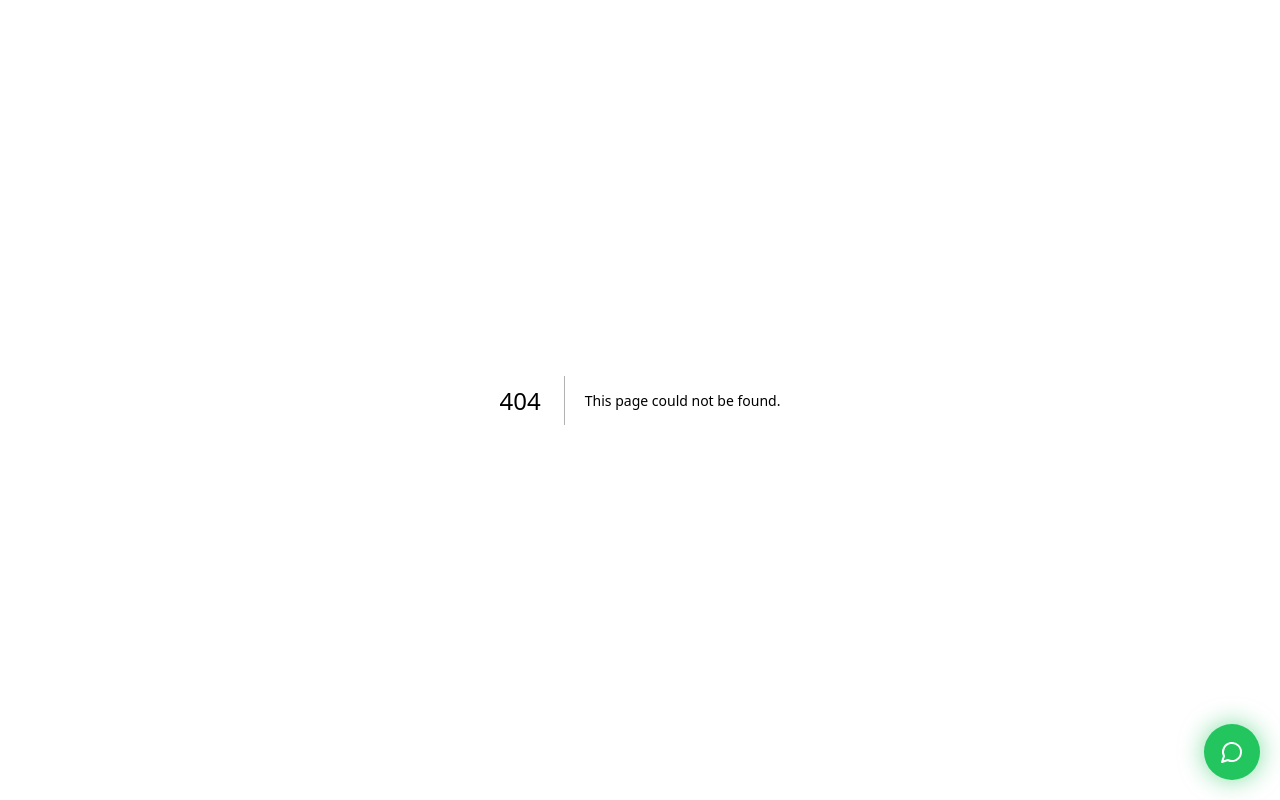
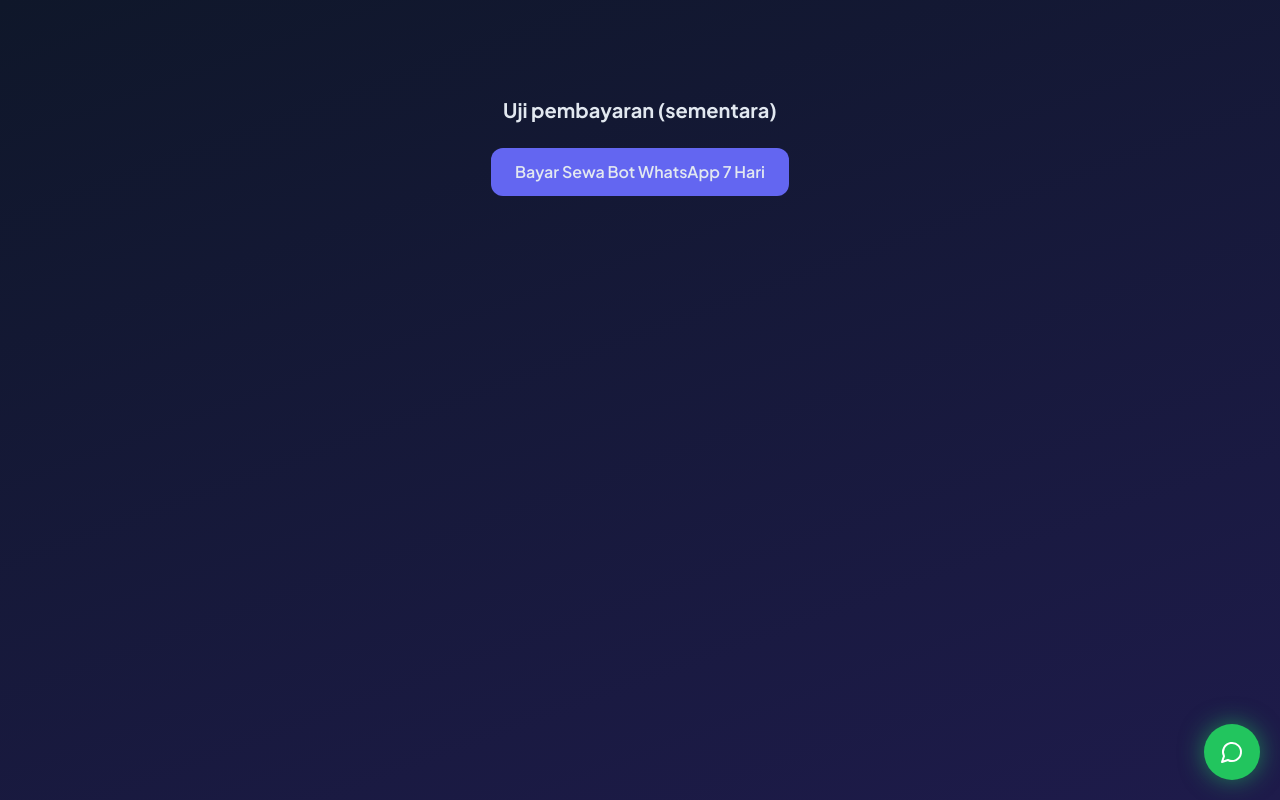
Before and after one commit to RezhaNF42/rezaxd-store, a Next.js app: page /uji-bayar in a window 1280 px wide. Before the commit this address had no page. Built offline with nearby package versions, Linux system fonts and the light colour scheme.

Commit message:
halaman uji pembayaran sementara

```diff
--- /dev/null
+++ b/src/app/uji-bayar/page.tsx
@@ -0,0 +1,30 @@
+"use client";
+import { useState } from "react";
+import { signIn } from "next-auth/react";
+
+export default function UjiBayar() {
+  const [msg, setMsg] = useState("");
+
+  async function bayar() {
+    setMsg("Memproses...");
+    const res = await fetch("/api/orders", {
+      method: "POST",
+      headers: { "Content-Type": "application/json" },
+      body: JSON.stringify({ productId: "wa-7 Hari", contact: "uji coba" }),
+    });
+    if (res.status === 401) return signIn("google");
+    const data = await res.json();
+    if (data.redirectUrl) window.location.href = data.redirectUrl;
+    else setMsg(data.error ?? "Gagal.");
+  }
+
+  return (
+    <main className="mx-auto max-w-md px-5 py-24 text-center text-slate-200">
+      <h1 className="text-xl font-bold">Uji pembayaran (sementara)</h1>
+      <button onClick={bayar} className="mt-6 rounded-xl bg-primary px-6 py-3 font-semibold">
+        Bayar Sewa Bot WhatsApp 7 Hari
+      </button>
+      <p className="mt-4 text-sm text-slate-400">{msg}</p>
+    </main>
+  );
+}
```
